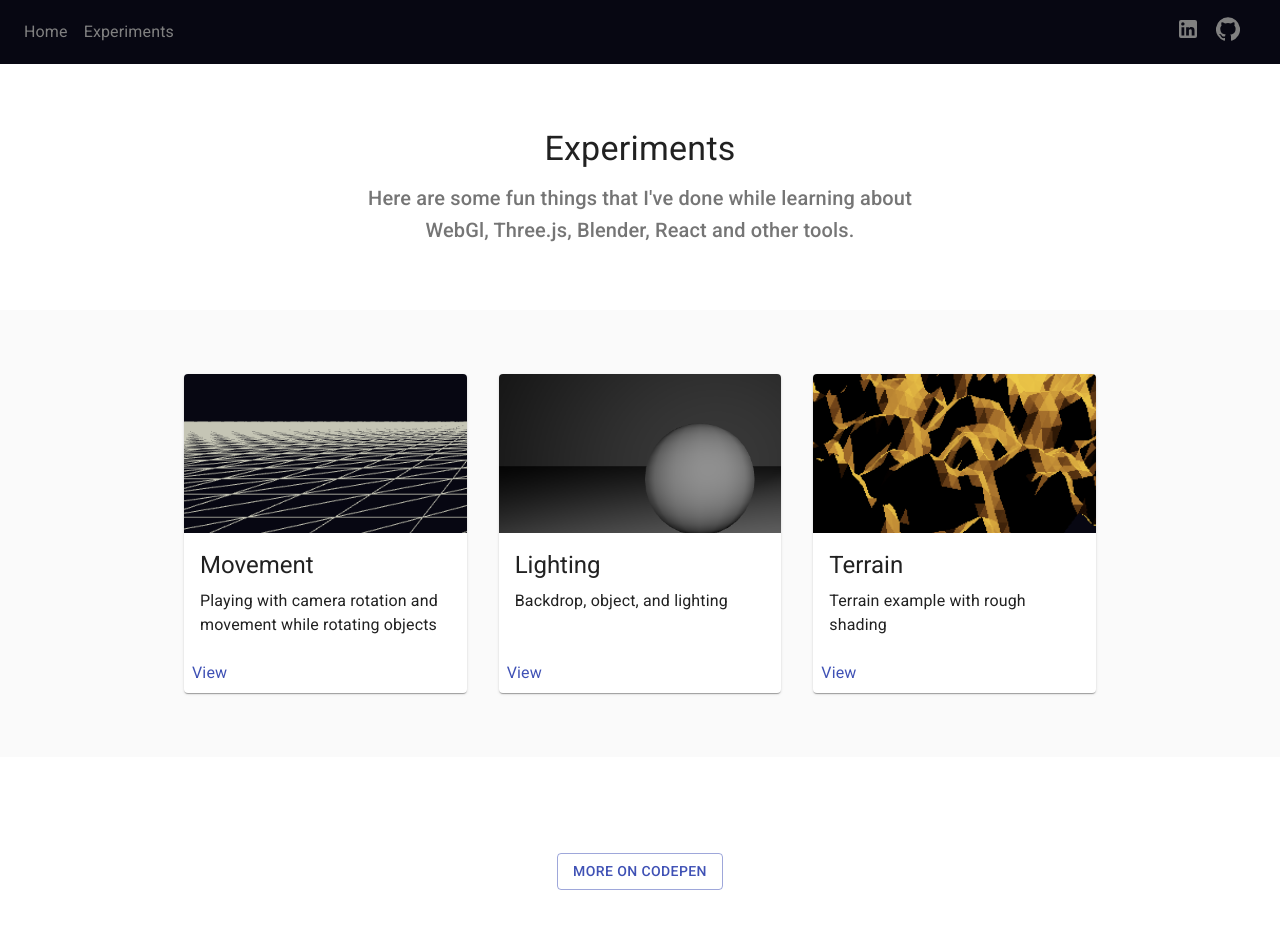
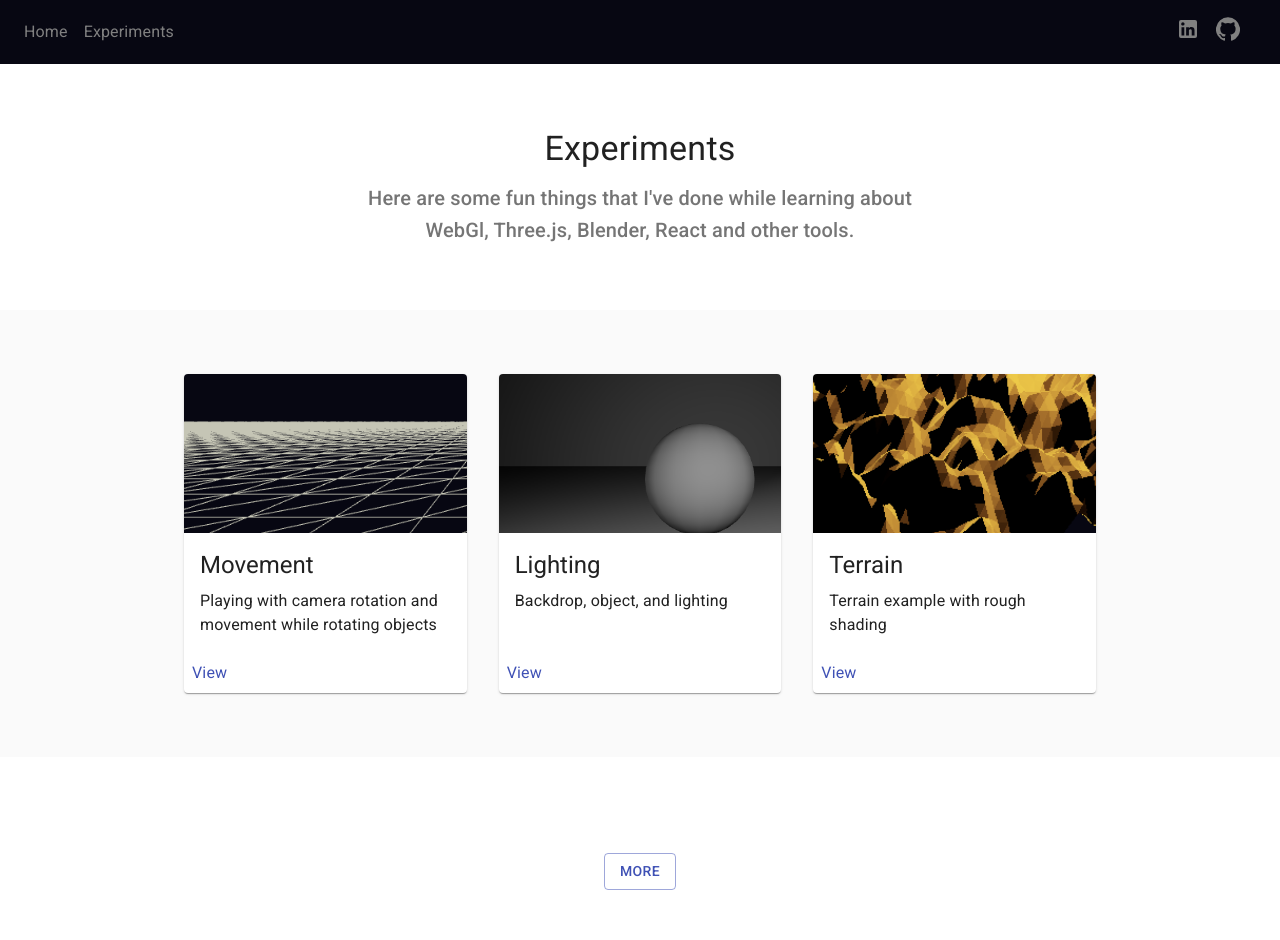
Before and after one commit to jaredscarr/portfolio, a React (Create React App) app: page /experiments in a window 1280 px wide. Shown: the top 940 px of the page. Built offline with nearby package versions, Linux system fonts and the light colour scheme; what react-three-fiber would draw is missing.

Commit message:
Removal of react-spring lib. Moved Router. changed codepen to codesandbox. Minor es6 updates.

```diff
--- a/package.json
+++ b/package.json
@@ -14,7 +14,6 @@
     "react-dom": "^16.13.1",
     "react-router-dom": "^5.2.0",
     "react-scripts": "3.4.3",
-    "react-spring": "^8.0.27",
     "react-three-fiber": "^4.2.21",
     "three": "^0.120.1",
     "uuid": "^8.3.0"
--- a/src/components/Projects/Experiments.js
+++ b/src/components/Projects/Experiments.js
@@ -146,12 +146,12 @@ export default function Experiments() {
                     color="inherit"
                     variant="inherit"
                     className={classes.link}
-                    href="https://www.codepen.io/jaredscarr"
+                    href="https://codesandbox.io/u/jaredscarr"
                     target="_blank"
                     rel="noreferrer"
                   >
                     <Button variant="outlined" color="primary">
-                      More on Codepen
+                      More
                     </Button>
                   </Link>
                 </Grid>
--- a/src/index.js
+++ b/src/index.js
@@ -1,12 +1,17 @@
-import React from 'react';
-import ReactDOM from 'react-dom';
-import './index.css';
-import App from './App';
-import * as serviceWorker from './serviceWorker';
+import React from 'react'
+import ReactDOM from 'react-dom'
+import './index.css'
+import App from './App'
+import * as serviceWorker from './serviceWorker'
+import {
+  BrowserRouter as Router,
+} from "react-router-dom";
 
 ReactDOM.render(
   <React.StrictMode>
-    <App />
+    <Router>
+      <App />
+    </Router>
   </React.StrictMode>,
   document.getElementById('root')
 );
```
Also changed, not shown: src/App.js (+4 -8 lines), src/components/Projects/Sphere.js (+4 -4 lines), 1 other file (tests, documents, lock files or other folders).
